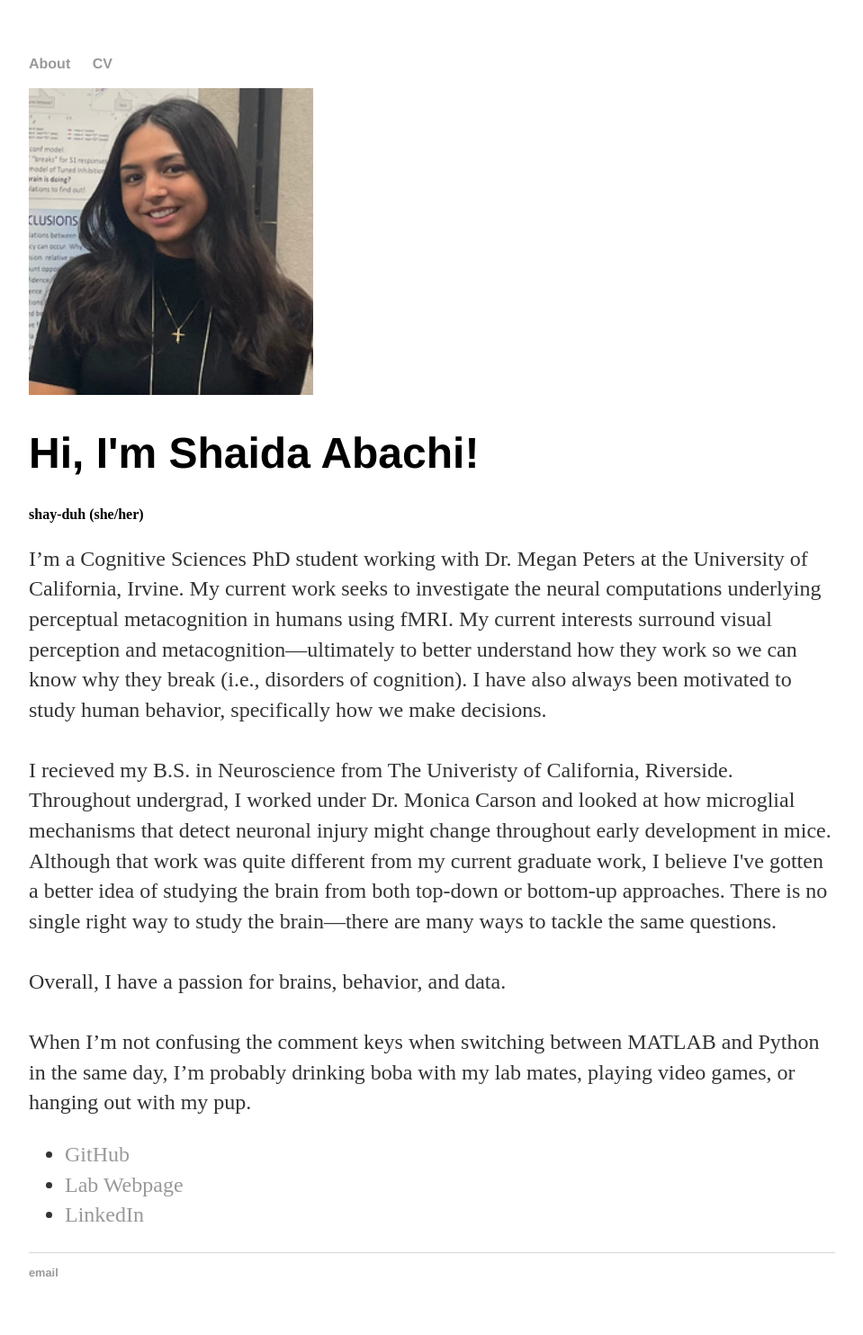
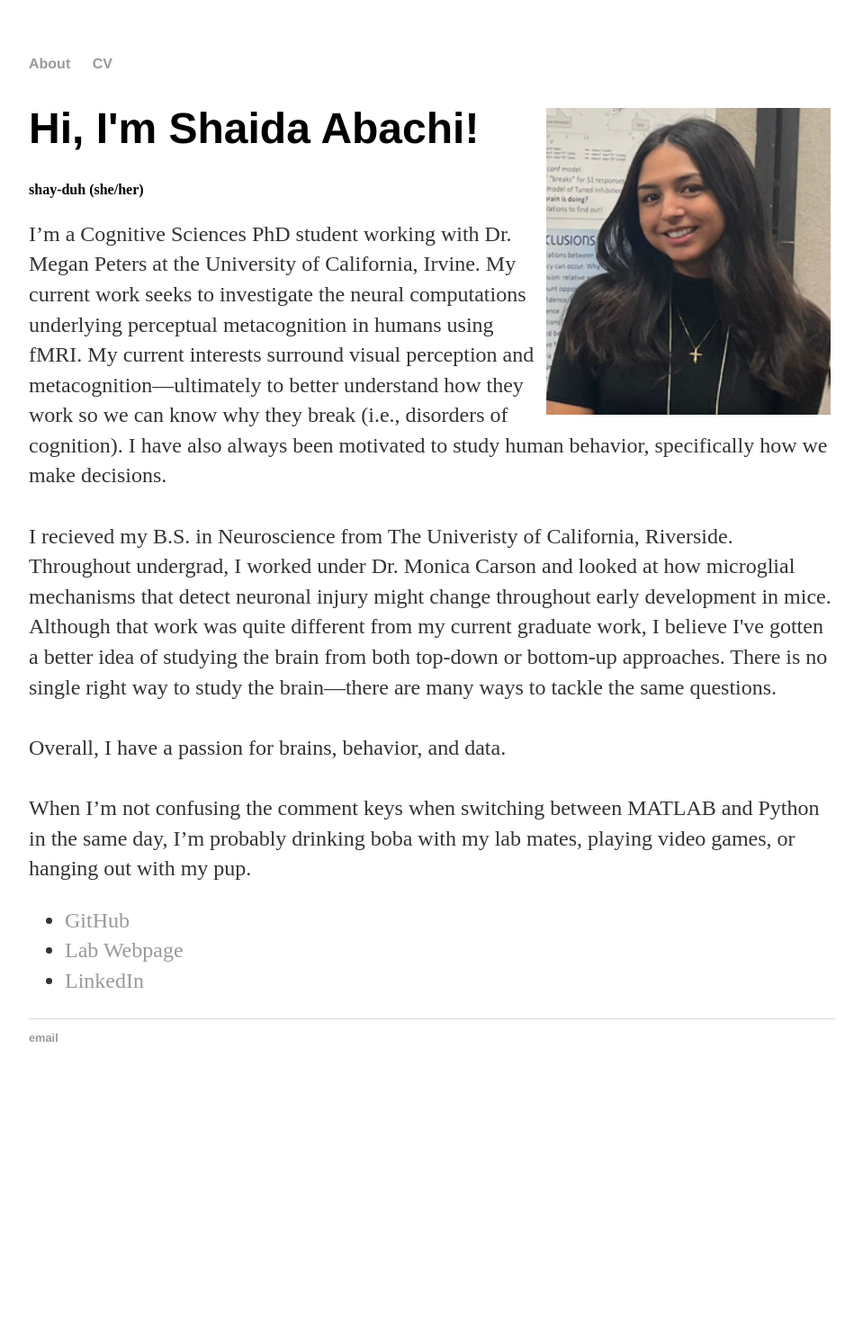
Before and after one commit to shaida-abachi/shaida-abachi.github.io, a Jekyll site: the page built from index.html, in a window 1280 px wide. Shown: the whole page at 90% size, without its empty margins (160-1119 px from the left). Built offline with Jekyll 4.4.1, drawn with Linux system fonts in a browser that asks for light colours; after the commit the page ends 1223 px from its top, so only the background shows below that.

Commit message:
Update index.html
wrap image

```diff
--- a/index.html
+++ b/index.html
@@ -5,6 +5,12 @@ title: Shaida Abachi
 		<div class="wrap">
         		<img src="/img/home_pic.png"/>
       		</div>
+		<style>
+		 .wrap {
+   		float: right;
+   		margin: 5px;
+  		}
+		</style>
 
 		<div class="blurb">
 			<h1>Hi, I'm Shaida Abachi!</h1> <b>shay-duh (she/her)</b>
```
